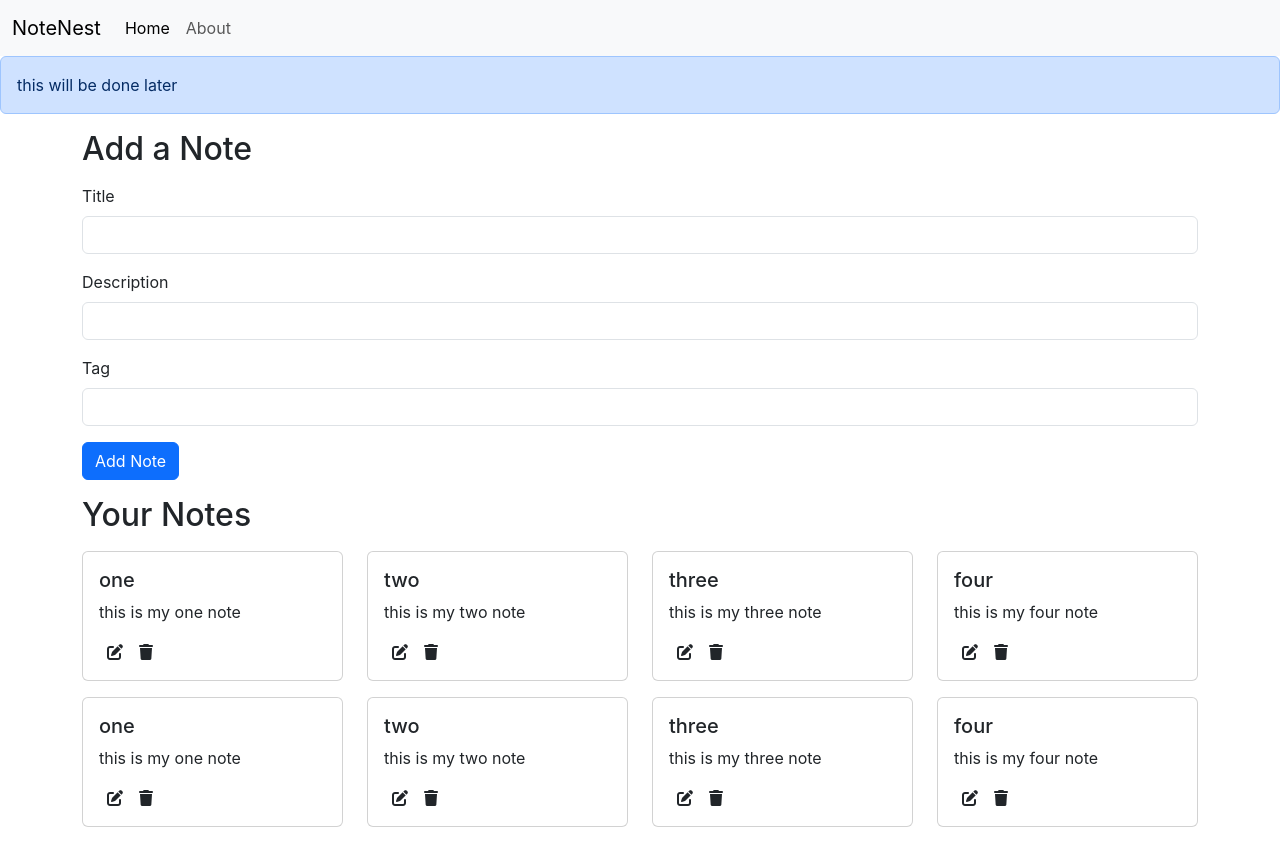
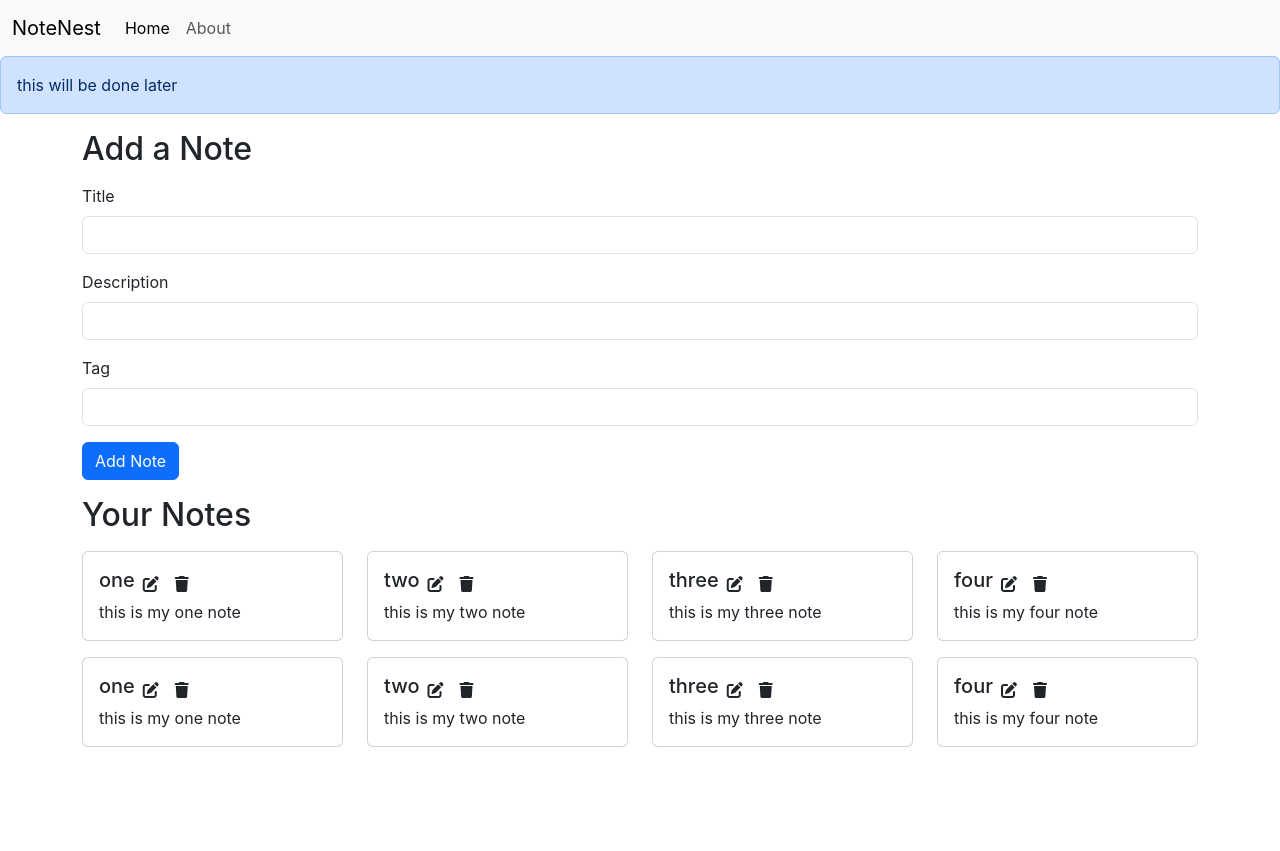
Before and after one commit to VanshGusain18/NoteNest-App, a React (Create React App) app: page / in a window 1280 px wide. After the commit the page ends 800 px from the top, so only its background shows below. Built offline with nearby package versions, Linux system fonts and the light colour scheme.

Commit message:
added deletenote in client side

```diff
--- a/src/Components/Noteitem.js
+++ b/src/Components/Noteitem.js
@@ -1,15 +1,25 @@
-import React from "react";
+import React, { useContext } from "react";
+import NoteContext from "../Context/notes/NoteContext";
 
 const Noteitem = (props) => {
+  const context = useContext(NoteContext);
+  const { deletenote } = context;
   const { note } = props;
+
+  const handleclick = () => {
+    deletenote(note._id);
+  };
+
   return (
     <div className="col-md-3 my-2 ">
       <div className="card">
         <div className="card-body">
-          <h5 className="card-title">{note.title}</h5>
+          <div className="d-flex align-items-center">
+            <h5 className="card-title">{note.title}</h5>
+            <i className="fa-solid fa-pen-to-square mx-2"></i>
+            <i className="fa-solid fa-trash mx-2" onClick={handleclick}></i>
+          </div>
           <p className="card-text">{note.description}</p>
-          <i className="fa-solid fa-pen-to-square mx-2"></i>
-          <i className="fa-solid fa-trash mx-2"></i>
         </div>
       </div>
     </div>
--- a/src/Context/notes/NoteState.js
+++ b/src/Context/notes/NoteState.js
@@ -93,7 +93,11 @@ const NoteState = (props) => {
     setNotes(notes.concat(note));
   };
   //Delete a note.
-  const deletenote = () => {};
+  const deletenote = (_id) => {
+    console.log("delteing note" + _id);
+    const newNote = notes.filter((note) => note._id !== _id);
+    setNotes(newNote);
+  };
   //Edit a note.
   const editnote = () => {};
   return (
```
